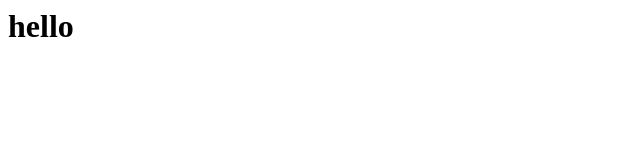
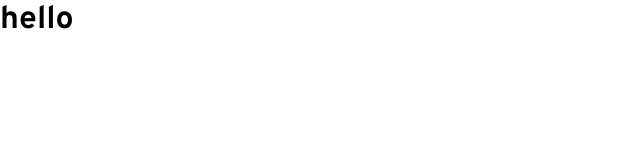
Before and after one commit to itsyanQA/fm-interactive-rating-component, a React (Create React App) app: page / in a window 1280 px wide. Shown: the top 160 px of the page, without its empty margins (0-640 px from the left). Built offline with nearby package versions, Linux system fonts and the light colour scheme.

Commit message:
Apply Overpass family to all elements

```diff
--- a/src/index.scss
+++ b/src/index.scss
@@ -1,5 +1,5 @@
 @import "./style/style.scss";
-@import url('https://fonts.googleapis.com/css2?family=Overpass:wght@400;700&display=swap');
+@import url("https://fonts.googleapis.com/css2?family=Overpass:wght@400;700&display=swap");
 
 h1,
 h2,
@@ -7,6 +7,11 @@ h3,
 h4,
 h5,
 h6,
-p {
+p,
+body {
   margin: 0;
 }
+
+* {
+  font-family: Overpass, sans-serif;
+}
```
